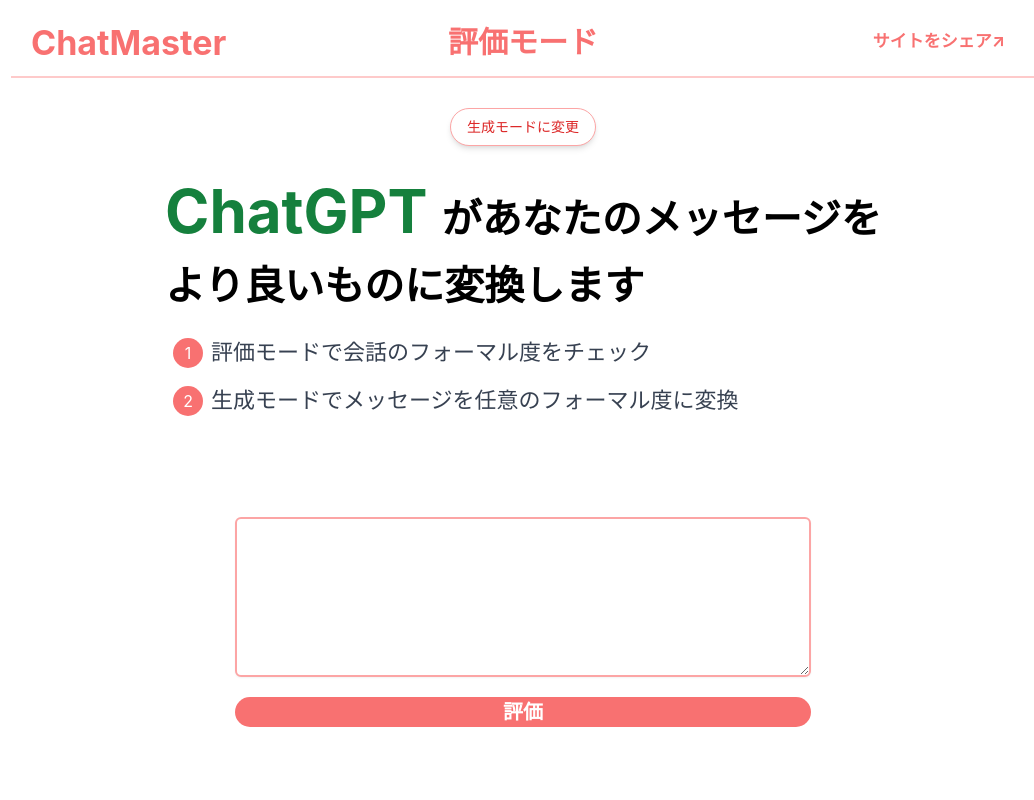
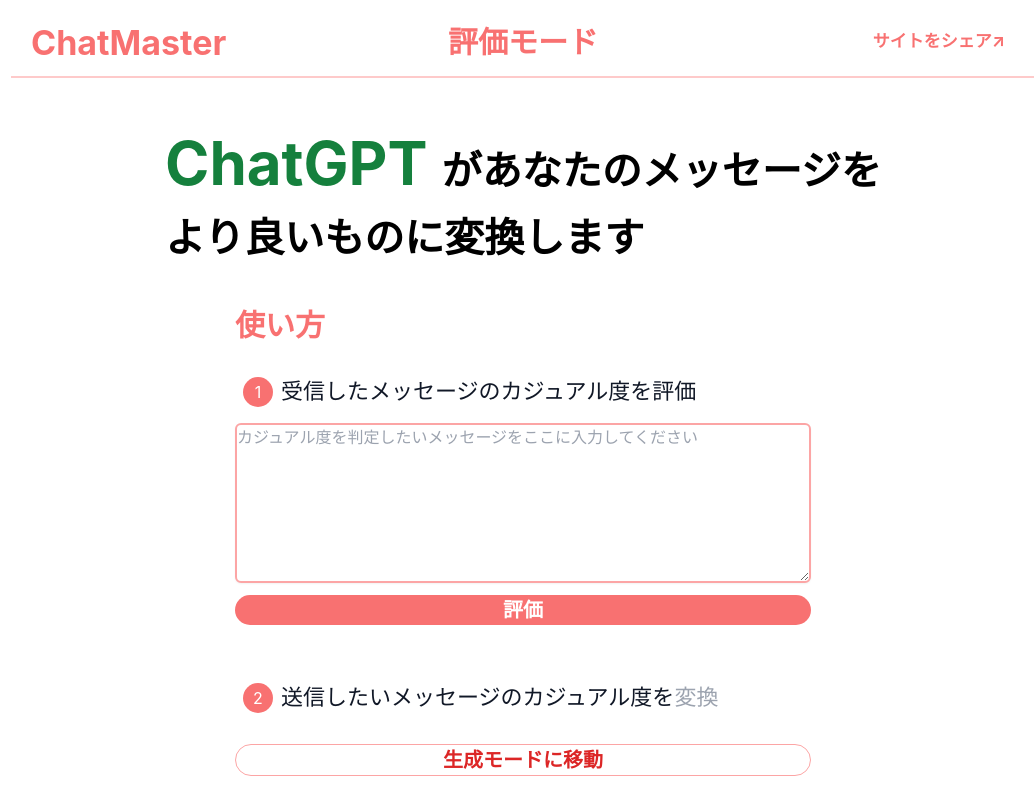
Before and after one commit to shu20031026/GeekCAMP-app, a Next.js app: page / in a window 1280 px wide. Shown: the whole page, without its empty margins (117-1151 px from the left). Built offline with nearby package versions, Linux system fonts and the light colour scheme.

Commit message:
fix: スタイルの修正

```diff
--- a/src/views/components/base/BaseForm/component.tsx
+++ b/src/views/components/base/BaseForm/component.tsx
@@ -11,14 +11,15 @@
   onChange?: (text: string) => void;
   placeholder?: string;
   disabled?: boolean;
+  type?: 'text' | 'number';
 };
 
 export const BaseForm: FC<BaseFormProps> = (props) => {
-  const { id, value, defaultValue, placeholder, disabled, onChange, className } = props;
+  const { id, value, defaultValue, placeholder, disabled, onChange, className, type = 'text' } = props;
   const style = clsx(baseStyle, className);
   return (
     <input
-      type='text'
+      type={type}
       id={id}
       value={value}
       defaultValue={defaultValue}
--- a/src/views/components/pages/index/template.tsx
+++ b/src/views/components/pages/index/template.tsx
@@ -106,89 +106,121 @@
           サイトをシェア↗︎
         </div>
       </header>
-      <div className='mt-[30px]'>
-        {currentMode === 'evaluate' ? (
-          <BaseButton
-            type='button'
-            onClick={() => setCurrentMode('translate')}
-            className='flex max-w-fit items-center justify-center space-x-2 rounded-full border border-red-300 bg-white px-4 py-2 text-sm text-red-600 shadow-md transition-colors hover:bg-red-400 hover:text-white  mb-5'
-          >
-            生成モードに変更
-          </BaseButton>
-        ) : (
-          <BaseButton
-            type='button'
-            onClick={() => setCurrentMode('evaluate')}
-            className='flex max-w-fit items-center justify-center space-x-2 rounded-full border border-red-300 bg-white px-4 py-2 text-sm text-red-600 shadow-md transition-colors hover:bg-red-400 hover:text-white  mb-5'
-          >
-            評価モードに変更
-          </BaseButton>
-        )}
-      </div>
-      <div>
-        <h1 className='text-[40px] font-extrabold mb-[20px]'>
+      <div className='pt-[20px]'>
+        <h1 className='text-[40px] font-extrabold my-[20px]'>
           <span className='text-[60px] text-green-700 font-bold'>ChatGPT </span>があなたのメッセージを
           <br />
           より良いものに変換します
         </h1>
-        <div className='max-w-xl w-full'>
-          <div className='flex w-full items-center my-[15px]'>
-            <div className='flex items-center justify-center w-[30px] h-[30px] mx-2 bg-red-400 rounded-full text-white'>
-              1
-            </div>
-            <div className='text-[22px] text-gray-700'>評価モードで会話のフォーマル度をチェック</div>
-          </div>
-          <div className='flex items-center w-full  my-[15px] '>
-            <div className='flex items-center justify-center w-[30px] h-[30px] mx-2 bg-red-400 rounded-full text-white'>
-              2
-            </div>
-            <p className='text-[22px] text-gray-700'>生成モードでメッセージを任意のフォーマル度に変換</p>
-          </div>
-        </div>
       </div>
 
       <BaseTemplate>
         {currentMode === 'evaluate' && (
           <>
             <div className='max-w-xl w-full'>
+              <div className='flex w-full items-center my-[15px]'>
+                <div className='text-[30px] text-red-400 font-bold mb-3'>使い方</div>
+              </div>
+              <div className='flex w-full items-center my-[15px]'>
+                <div className='flex items-center justify-center w-[30px] h-[30px] mx-2 bg-red-400 rounded-full text-white'>
+                  1
+                </div>
+                <div className='text-[22px] text-gray-900'>受信したメッセージのカジュアル度を評価</div>
+              </div>
+
               <BaseTextarea
-                className='w-full h-[160px] rounded-md border-red-300 shadow-sm focus:border-black focus:ring-black my-5'
+                className='w-full h-[160px] rounded-md border-red-300 shadow-sm focus:border-black focus:ring-black my-3'
                 onChange={(e) => setEvaluatedMessageValue(e.target.value)}
                 value={evaluatedMessageValue}
+                placeholder='カジュアル度を判定したいメッセージをここに入力してください'
               />
-
               <GenerateButton
                 type='button'
-                className='w-full h-[40px] rounded-full bg-red-400 text-white font-bold text-[20px]'
+                className='w-full h-[40px] rounded-full bg-red-400 text-white font-bold text-[20px] mb-14 hover:bg-red-500'
                 onClick={() => messageEvaluatedHandler()}
               >
                 {!isEvaluatingMessage ? <p>評価</p> : <ThreeDotsLoader />}
               </GenerateButton>
+
+              {!isEvaluatingMessage && evaluateValue && (
+                <h2 className='my-10 text-[20px]'>
+                  この文章のフォーマル度は
+                  <span className='text-[40px] font-bold px-1'>{evaluateValue.casualValue}%</span>
+                  です
+                </h2>
+              )}
+              <div className='flex w-full items-center my-[10px]'>
+                <div className='flex items-center justify-center w-[30px] h-[30px] mx-2 bg-red-400 rounded-full text-white'>
+                  2
                 </div>
-            {!isEvaluatingMessage && evaluateValue && <p>この文章のフォーマル度は{evaluateValue.casualValue}です</p>}
+                <div className='text-[22px] text-gray-900'>
+                  送信したいメッセージのカジュアル度を
+                  <span onClick={() => setCurrentMode('translate')} className='text-gray-400 hover:text-red-400'>
+                    変換
+                  </span>
+                </div>
+              </div>
+              <div className='mt-[30px]'>
+                <GenerateButton
+                  type='button'
+                  className='mx-auto mb-4 w-3/5 h-[40px] rounded-full border border-red-300 bg-white text-red-600 font-bold text-[20px] hover:bg-red-400 hover:text-white '
+                  onClick={() => setCurrentMode('translate')}
+                >
+                  生成モードに移動
+                </GenerateButton>
+              </div>
+            </div>
           </>
         )}
 
         {currentMode === 'translate' && (
           <>
             <div className='max-w-xl w-full'>
+              <div className='flex w-full items-center my-[15px]'>
+                <div className='flex items-center justify-center w-[30px] h-[30px] mx-2 bg-red-400 rounded-full text-white'>
+                  1
+                </div>
+                <div className='text-[22px] text-gray-700'>送信するメッセージを入力</div>
+              </div>
+              {evaluatedMessageValue && (
+                <>
+                  <p className='mb-2 text-gray-500'>受信したメッセージ</p>
+                  <div className='flex mb-4'>
+                    <div className='w-[40px] min-w-[40px] h-[40px] rounded-full bg-gray-200'></div>
+
+                    <button>
+                      <div className='mx-[10px] py-[10px] px-[20px] rounded-tr-xl rounded-b-xl bg-slate-200 text-light hover:bg-slate-300 '>
+                        <div>{evaluatedMessageValue}</div>
+                      </div>
+                    </button>
+                  </div>
+                </>
+              )}
+              <p className='my-2 text-gray-500'>送信するメッセージ</p>
               <BaseTextarea
-                className='w-full h-[160px] rounded-md border-red-300 shadow-sm focus:border-black focus:ring-black my-5'
+                className='w-full h-[160px] rounded-md border-red-300 shadow-sm focus:border-black focus:ring-black mt-5 mb-12'
                 onChange={(e) => setMessageFormValue(e.target.value)}
                 value={messageFormValue}
+                placeholder='カジュアル度を変換したいメッセージをここに入力してください'
               />
-              <div className='flex flex-col items-center gap-2 mb-5'>
+
+              <div className='flex w-full items-center my-[15px]'>
+                <div className='flex items-center justify-center w-[30px] h-[30px] mx-2 bg-red-400 rounded-full text-white'>
+                  2
+                </div>
+                <div className='text-[22px] text-gray-700'>変換したいフォーマル度を設定</div>
+              </div>
+              <div className='flex items-center justify-between gap-4 my-[30px] px-20'>
                 <label htmlFor='casualValue' className='whitespace-nowrap'>
                   フォーマル度
                 </label>
-                <BaseForm
-                  id='casualValue'
-                  onChange={casualValueHandler}
-                  value={String(casualValue)}
-                  className='w-[64px] border-2 border-gray-300'
-                />
+                <div>
+                  <div className='flex justify-between text-[8px]'>
+                    <p>0%</p>
+                    <p>100%</p>
+                  </div>
                   <Slider.Root
-                  className='relative flex items-center w-[200px] h-[20px]'
+                    className='relative flex items-center w-[200px] h-[20px] text-[40px]'
                     value={[casualValue]}
                     onValueChange={(e) => setCasualValue(e[0])}
                     max={100}
@@ -200,26 +232,31 @@
                     <Slider.Thumb className='block w-[20px] h-[20px] bg-blue-500 rounded-[10px] hover:bg-blue-600 focus:shadow-md' />
                   </Slider.Root>
                 </div>
+                <BaseForm
+                  type='number'
+                  id='casualValue'
+                  onChange={casualValueHandler}
+                  value={String(casualValue)}
+                  className='h-[50px] w-[100px] p-2 border-2 rounded-md border-gray-300'
+                />
+              </div>
               <GenerateButton
-                className='w-full h-[40px] rounded-full bg-red-400 text-white font-bold text-[20px]'
+                className='w-full h-[40px] rounded-full bg-red-400 text-white font-bold text-[20px] mb-10'
                 type='button'
                 onClick={() => generateMessageHandler()}
               >
                 {!loading ? '生成' : <ThreeDotsLoader />}
               </GenerateButton>
-            </div>
-
               {generatedMessage && (
                 <>
-                <div className='flex flex-col items-center justify-center max-w-xl mx-auto mb-10'>
-                  <h2 className='my-[40px] text-[30px] font-bold text-red-800'>次のメッセージはいかがでしょうか？</h2>
+                  <div className='flex flex-col items-center justify-center max-w-xl mx-auto mb-10 py-4'>
                     {generatedMessage
                       .substring(generatedMessage.indexOf('1'))
                       .split('2.')
                       .map((generatedText) => {
                         return (
-                        <PopupButton popupMessage='copied!' key={generatedText}>
                           <button
+                            key={generatedText}
                             className='bg-white rounded-xl shadow-md p-4 hover:bg-gray-100 transition cursor-copy border'
                             onClick={() => {
                               () => copyText(evaluatedMessageValue);
@@ -227,12 +264,21 @@
                           >
                             <p>{generatedText}</p>
                           </button>
-                        </PopupButton>
                         );
                       })}
                   </div>
                 </>
               )}
+              <div className='mt-[30px]'>
+                <GenerateButton
+                  type='button'
+                  className='mx-auto mb-4 w-3/5 h-[40px] rounded-full border border-red-300 bg-white text-red-600 font-bold text-[20px] hover:bg-red-400 hover:text-white '
+                  onClick={() => setCurrentMode('evaluate')}
+                >
+                  評価モードに移動
+                </GenerateButton>
+              </div>
+            </div>
           </>
         )}
       </BaseTemplate>
```
Lines whose indentation alone changed are shown as unchanged.
